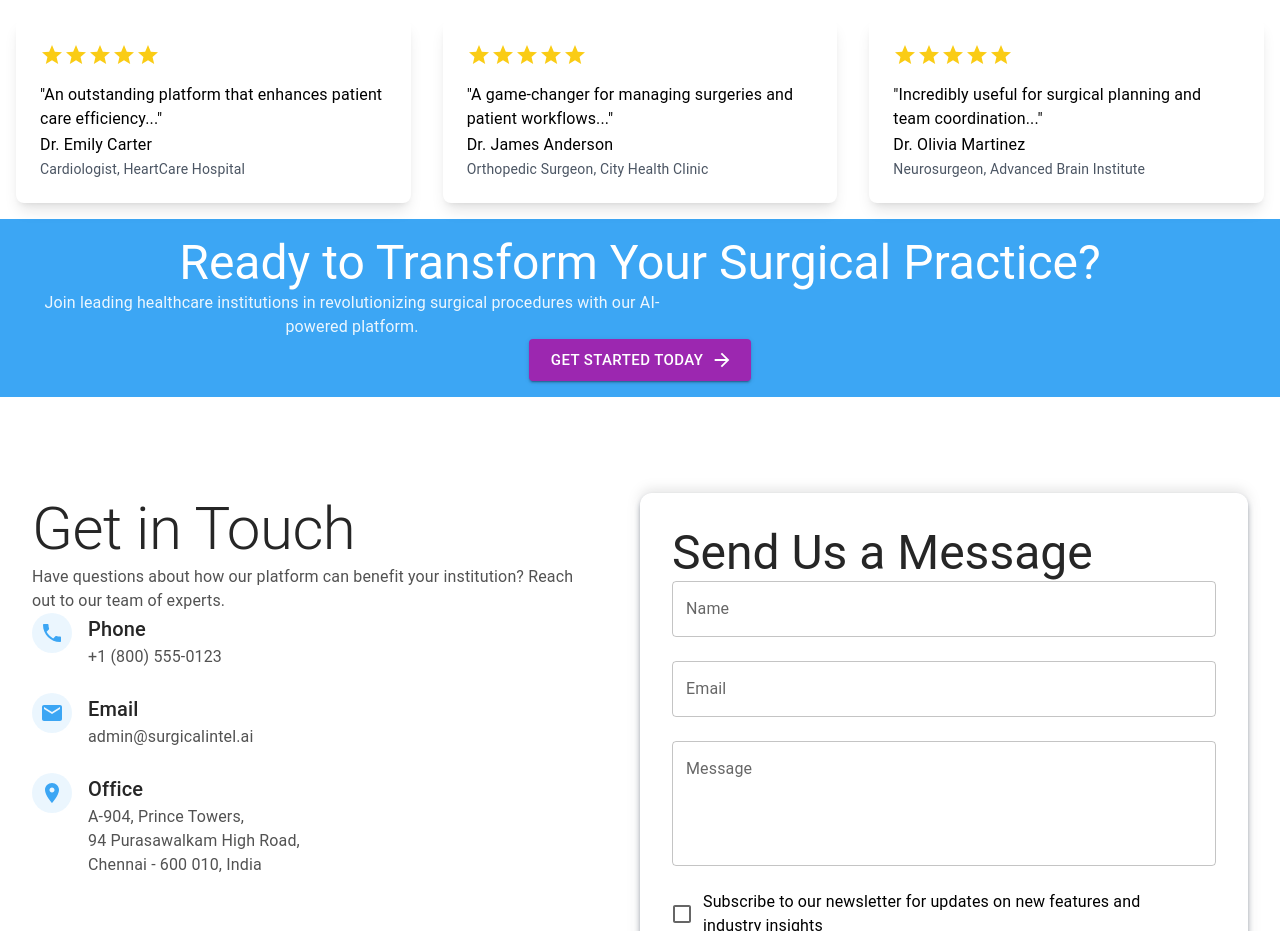
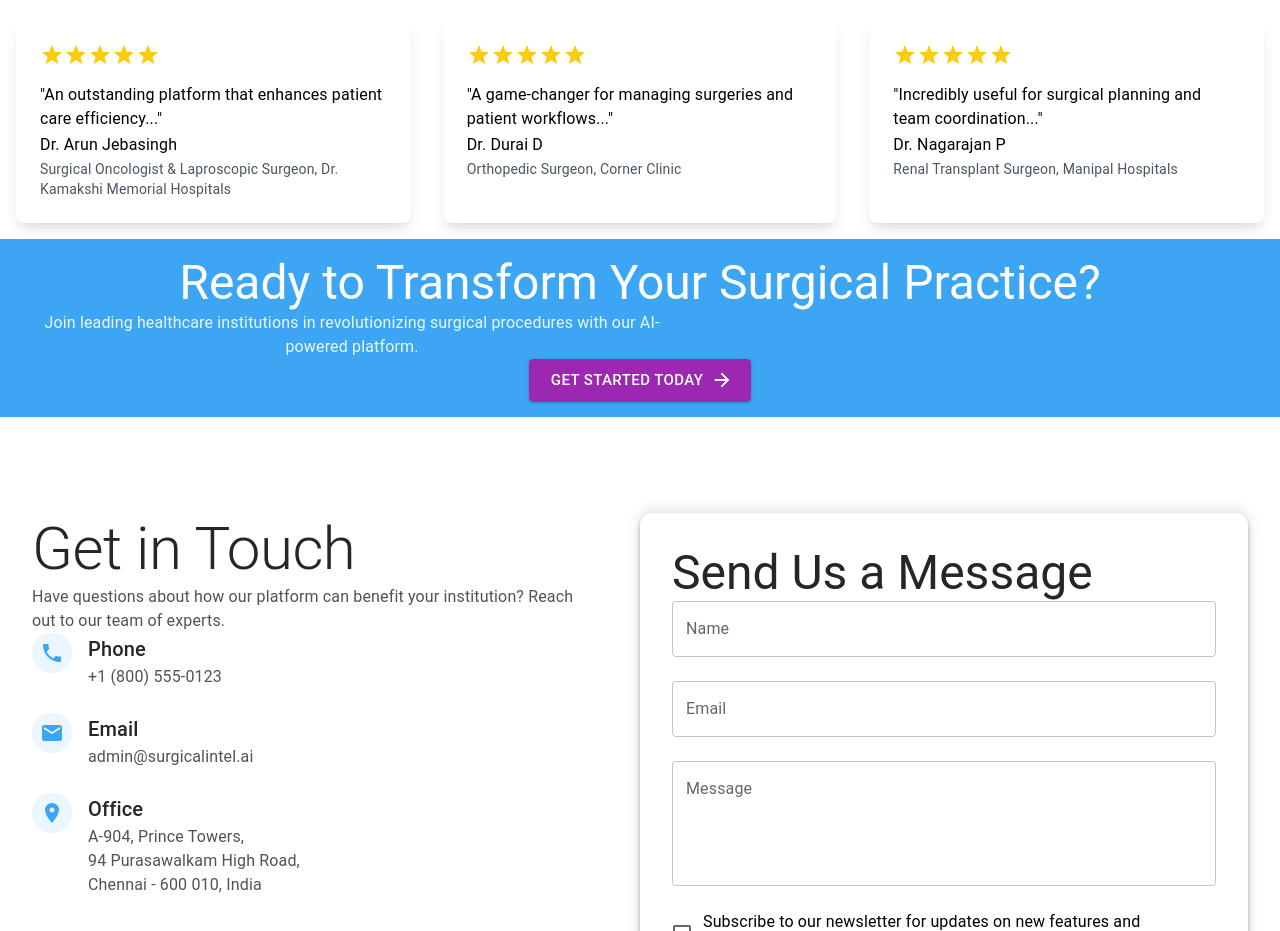
Before and after one commit to surgicalintel-admin/surgicalintel-admin.github.io, a React (Create React App) app: page / in a window 1280 px wide. Shown: the part 2360-3291 px from the top of the page. Built offline with nearby package versions, Linux system fonts and the light colour scheme.

Commit message:
add testimonials

```diff
--- a/src/components/sections/testimonials-section.tsx
+++ b/src/components/sections/testimonials-section.tsx
@@ -5,18 +5,18 @@ import { motion } from "framer-motion";
 
 const testimonials = [
   {
-    name: "Dr. Emily Carter",
-    title: "Cardiologist, HeartCare Hospital",
+    name: "Dr. Arun Jebasingh",
+    title: "Surgical Oncologist & Laproscopic Surgeon, Dr. Kamakshi Memorial Hospitals",
     feedback: "An outstanding platform that enhances patient care efficiency...",
   },
   {
-    name: "Dr. James Anderson",
-    title: "Orthopedic Surgeon, City Health Clinic",
+    name: "Dr. Durai D",
+    title: "Orthopedic Surgeon, Corner Clinic",
     feedback: "A game-changer for managing surgeries and patient workflows...",
   },
   {
-    name: "Dr. Olivia Martinez",
-    title: "Neurosurgeon, Advanced Brain Institute",
+    name: "Dr. Nagarajan P",
+    title: "Renal Transplant Surgeon, Manipal Hospitals",
     feedback: "Incredibly useful for surgical planning and team coordination...",
   },
 ];
```
